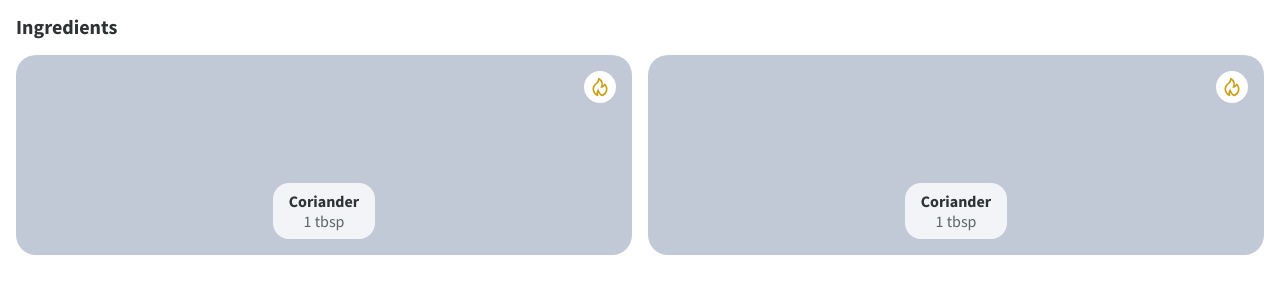
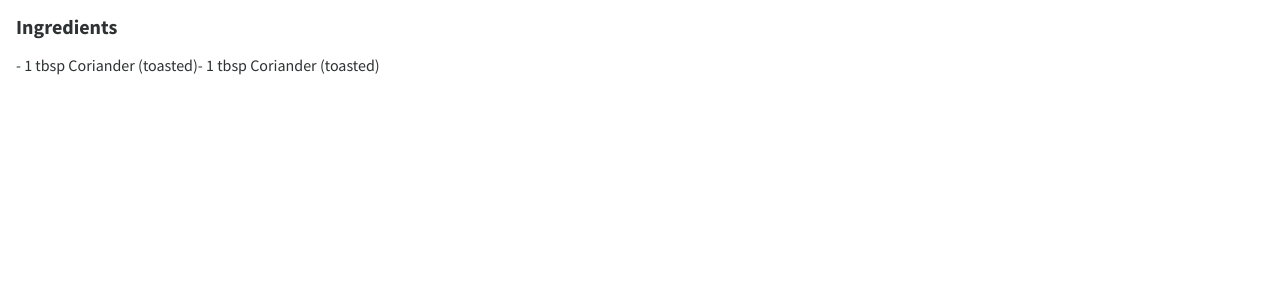
Before and after one commit to shaunsaker/spice-chef, a Next.js app: page /recipe/sazon in a window 1280 px wide. Shown: the part 1176-1460 px from the top of the page. After the commit the page ends 1275 px from the top, so only its background shows below. Built offline with nearby package versions, Linux system fonts and the light colour scheme.

Commit message:
feature/ ingredient card as row

```diff
--- a/src/components/Grid.tsx
+++ b/src/components/Grid.tsx
@@ -4,15 +4,21 @@ import { styled, theme } from '../styles/stitches.config';
 interface GridProps<T> {
   data: T[];
   renderItem: (_item: T) => ReactElement;
+  numberOfColumns?: number;
 }
 
 export const Grid = <T extends { id: string }>({
   data,
   renderItem,
+  numberOfColumns = 2,
 }: GridProps<T>): ReactElement => {
   return (
     <Container>
       {data.map((item, index) => {
+        if (numberOfColumns === 1) {
+          return renderItem(item);
+        }
+
         // we need to render a Spacer after every odd item for our column gap to work
         const isOddItem = index % 2 === 0;
 
--- a/src/components/IngredientCard.tsx
+++ b/src/components/IngredientCard.tsx
@@ -1,13 +1,8 @@
 import React, { ReactElement } from 'react';
 import { RecipeIngredient } from '../recipes/models';
-import { Card } from './Card';
 import ingredientsData from '../data/ingredients.json';
 import { Ingredient } from '../ingredients/models';
-import { SmallIconContainer } from './SmallIconContainer';
-import FireIcon from './icons/fire.svg';
-import { theme } from '../styles/stitches.config';
-
-const FIRE_ICON_SIZE = 20;
+import { styled, theme } from '../styles/stitches.config';
 
 interface IngredientCardProps extends RecipeIngredient {}
 
@@ -19,20 +14,13 @@ export const IngredientCard = ({
   const ingredient = ingredientsData[id] as Ingredient;
 
   return (
-    <Card
-      title={ingredient.title}
-      subtitle={`${quantity} ${ingredient.unit}`}
-      cornerComponent={
-        toasted && (
-          <SmallIconContainer>
-            <FireIcon
-              width={FIRE_ICON_SIZE}
-              height={FIRE_ICON_SIZE}
-              fill={theme.colors.accent.toString()}
-            />
-          </SmallIconContainer>
-        )
-      }
-    />
+    <Text>{`- ${quantity} ${ingredient.unit} ${ingredient.title}${
+      toasted ? ' (toasted)' : ''
+    }`}</Text>
   );
 };
+
+const Text = styled('div', {
+  fontSize: theme.fontSizes.regular,
+  color: theme.colors.primaryText,
+});
--- a/src/pages/recipe/[recipeId].tsx
+++ b/src/pages/recipe/[recipeId].tsx
@@ -80,8 +80,11 @@ export default function Recipe({ recipe }: Props): ReactElement {
             <Grid
               data={recipe.ingredients}
               renderItem={recipeIngredient => (
-                <IngredientCard {...recipeIngredient} />
+                <IngredientContainer>
+                  <IngredientCard {...recipeIngredient} />
+                </IngredientContainer>
               )}
+              numberOfColumns={1}
             />
           </IngredientsContainer>
         </ContentContainer>
@@ -153,3 +156,7 @@ const DishContainer = styled('div', {
 });
 
 const IngredientsContainer = styled('div', {});
+
+const IngredientContainer = styled('div', {
+  marginBottom: theme.space.small,
+});
```
